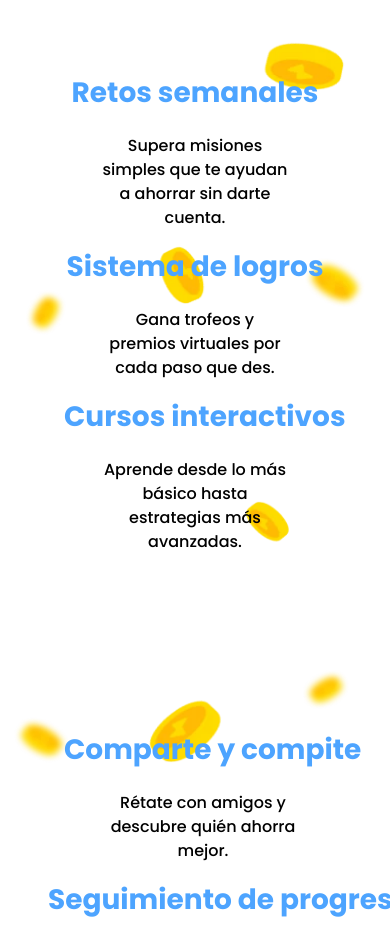
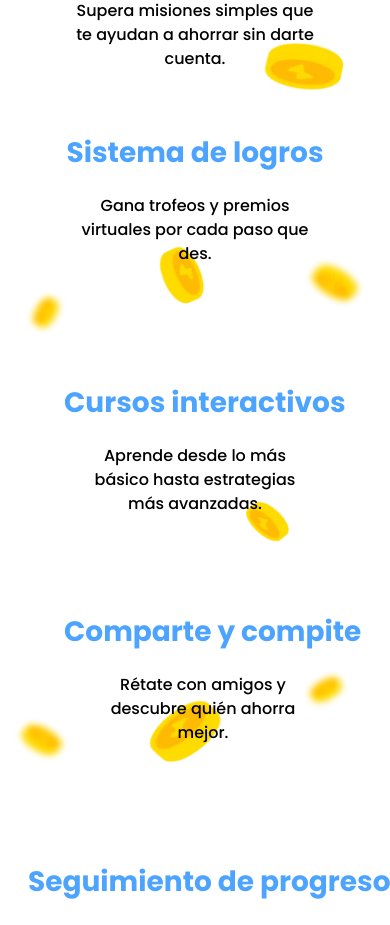
Before and after one commit to Akira-Xz/Simple-Web-App, a React (Vite) app: page / in a window 390 px wide. Shown: the part 5540-6465 px from the top of the page. Built offline with nearby package versions, Linux system fonts and the light colour scheme; a web font is replaced by a local one.

Commit message:
responsive para la seccion de el primer juego que te ayuda a tener más dinero

```diff
--- a/src/assets/layout/layoutTest.jsx
+++ b/src/assets/layout/layoutTest.jsx
@@ -32,7 +32,6 @@ import movilgroup from "../img/movilgroup.webp";
 import terminos from "../Documentos/terminos.pdf";
 import privacidad from "../Documentos/privacidad.pdf";
 
-
 const LayoutTest = (props) => {
   const { children } = props;
 
@@ -53,7 +52,7 @@ const LayoutTest = (props) => {
 
   return (
     <>
-      <div  className="max-w-[1888px] mx-auto my-auto">
+      <div className="max-w-[1888px] mx-auto my-auto">
         <div
           className="sm:h-[1200px] bg-no-repeat sm:bg-center h-[900px] bg-bottom"
           style={{ backgroundImage: `url(${fondo_1})` }}
@@ -291,10 +290,10 @@ const LayoutTest = (props) => {
           }}
         >
           <div className="font-poppins text-center sm:text-left">
-            <h1 className="text-[#4DA4FF] font-bold text-[44px] sm:text-[80px] md:px-[20%] px-[1%] pt-[5%] pb-[3%]">
+            <h1 className="text-[#4DA4FF] font-bold text-[44px] text-center sm:text-[80px] md:px-[18%] px-[1%] mt-[-45px] pb-[3%]">
               ¡El primer juego que te ayuda a tener más dinero!
             </h1>
-            <p className="text-[black] font-medium text-[18px] px-8 sm:text-[24px] md:px-[21%] px-[4%]">
+            <p className="text-[black] font-medium text-[18px] text-center px-8 sm:text-[24px] md:px-[19%] px-[4%]">
               Diseñamos Simple para que aprender finanzas personales no sea una
               carga, sino un reto que disfrutes completar todos los días. Todo
               está pensado para que avances a tu ritmo y construyas hábitos
@@ -305,32 +304,32 @@ const LayoutTest = (props) => {
           {/* Grid de contenido */}
           <div className="grid grid-cols-1 sm:grid-cols-2 md:grid-cols-3 gap-4 pt-[175px]">
             {/* Primer bloque */}
-            <div className="font-poppins text-center px-4 sm:px-8 md:px-[80px]">
-              <h2 className="font-bold text-[28px] sm:text-[44px] text-[#4DA4FF] md:px-[20%] sm:whitespace-normal whitespace-nowrap">
+            <div className="font-poppins text-center px-4 sm:px-8 md:px-[80px] flex flex-col h-full">
+              <h2 className="font-bold text-[28px] sm:text-[44px] text-[#4DA4FF] md:px-[20%] mt-[-75px] md:mt-[40px] sm:whitespace-normal whitespace-nowrap">
                 Retos semanales
               </h2>
-              <p className="font-medium text-[16px] sm:text-[24px] text-[black] md:px-[15%] px-[14%] pt-[20px]">
+              <p className="font-medium text-[16px] sm:text-[24px] text-[black] md:px-[15%] px-[1%] pt-[20px]">
                 Supera misiones simples que te ayudan a ahorrar sin darte
                 cuenta.
               </p>
             </div>
 
             {/* Segundo bloque */}
-            <div className="font-poppins text-center px-4 sm:px-8 md:px-[80px]">
-              <h2 className="font-bold text-[28px] sm:text-[44px] text-[#4DA4FF] md:px-[20%] sm:whitespace-normal whitespace-nowrap">
+            <div className="font-poppins text-center px-4 sm:px-8 md:px-[80px] flex flex-col h-full">
+              <h2 className="font-bold text-[28px] sm:text-[44px] text-[#4DA4FF] md:px-[20%] mt-[45px] md:mt-[40px] sm:whitespace-normal whitespace-nowrap">
                 Sistema de logros
               </h2>
-              <p className="font-medium text-[16px] sm:text-[24px] text-[black] md:px-[15%] px-[14%] pt-[20px]">
+              <p className="font-medium text-[16px] sm:text-[24px] text-[black] md:px-[15%] px-[1%] pt-[20px]">
                 Gana trofeos y premios virtuales por cada paso que des.
               </p>
             </div>
 
             {/* Tercer bloque */}
-            <div className="font-poppins text-center px-4 sm:px-8 md:px-[80px]">
-              <h2 className="font-bold text-[28px] sm:text-[44px] text-[#4DA4FF] md:px-[20%] sm:whitespace-normal whitespace-nowrap">
+            <div className="font-poppins text-center px-4 sm:px-8 md:px-[80px] flex flex-col h-full">
+              <h2 className="font-bold text-[28px] sm:text-[44px] text-[#4DA4FF] md:px-[20%] mt-[100px] md:mt-[30px] sm:whitespace-normal whitespace-nowrap">
                 Cursos interactivos
               </h2>
-              <p className="font-medium text-[16px] sm:text-[24px] text-[black] md:px-[15%] px-[14%] pt-[20px]">
+              <p className="font-medium text-[16px] sm:text-[24px] text-[black] md:px-[10%] px-[5%] pt-[20px]">
                 Aprende desde lo más básico hasta estrategias más avanzadas.
               </p>
             </div>
@@ -339,21 +338,21 @@ const LayoutTest = (props) => {
           {/* Segundo grupo de bloques con 2 columnas */}
           <div className="grid grid-cols-1 sm:grid-cols-2 gap-4 pt-[175px]">
             {/* Primer bloque */}
-            <div className="font-poppins text-center pl-4 sm:pl-[40px] md:pl-[250px]">
-              <h2 className="font-bold text-[28px] sm:text-[44px] text-[#4DA4FF] md:px-[30%] sm:whitespace-normal whitespace-nowrap">
+            <div className="font-poppins text-center pl-4 sm:pl-[40px] md:pl-[250px] flex flex-col h-full">
+              <h2 className="font-bold text-[28px] sm:text-[44px] text-[#4DA4FF] md:px-[30%] mt-[-80px] md:mt-[40px] sm:whitespace-normal whitespace-nowrap">
                 Comparte y compite
               </h2>
-              <p className="font-medium text-[16px] sm:text-[24px] text-[black] md:px-[30%] px-[10%] pt-[20px]">
+              <p className="font-medium text-[16px] sm:text-[24px] text-[black] md:px-[25%] px-[10%] pt-[20px]">
                 Rétate con amigos y descubre quién ahorra mejor.
               </p>
             </div>
 
             {/* Segundo bloque */}
-            <div className="font-poppins text-center pr-4 sm:pr-[40px] md:pr-[250px]">
-              <h2 className="font-bold text-[28px] sm:text-[44px] text-[#4DA4FF] md:px-[30%] sm:whitespace-normal whitespace-nowrap">
+            <div className="font-poppins text-center pr-4 sm:pr-[40px] md:pr-[250px] flex flex-col h-full">
+              <h2 className="font-bold text-[28px] sm:text-[44px] text-[#4DA4FF] md:px-[25%] mt-[100px] md:mt-[30px] sm:whitespace-normal whitespace-nowrap ml-[-20px]">
                 Seguimiento de progreso
               </h2>
-              <p className="font-medium text-[16px] sm:text-[24px] text-[black] md:px-[30%] px-[10%] pt-[20px]">
+              <p className="font-medium text-[16px] sm:text-[24px] text-[black] md:px-[25%] px-[10%] pt-[20px]">
                 Visualiza tu avance y celebra tus mejoras financieras.
               </p>
             </div>
@@ -382,7 +381,8 @@ const LayoutTest = (props) => {
             backgroundImage: `url(${
               windowWidth > 640 ? fondofinal : finalMovil
             })`,
-            backgroundSize: windowWidth > 640 ? "100% auto" : "100% 100%", // En móviles se ajusta a todo el ancho y alto de la pantalla
+            backgroundSize:
+              windowWidth > 640 ? "calc(100% + 20px) 100%" : "100% 100%", // En móviles se ajusta a todo el ancho y alto de la pantalla
           }}
         >
           <h1 className="text-white font-bold leading-relaxed text-5xl sm:text-7xl pt-[5%] pb-[3%] px-[4%] text-center font-poppins md:px-[25%]">
```
